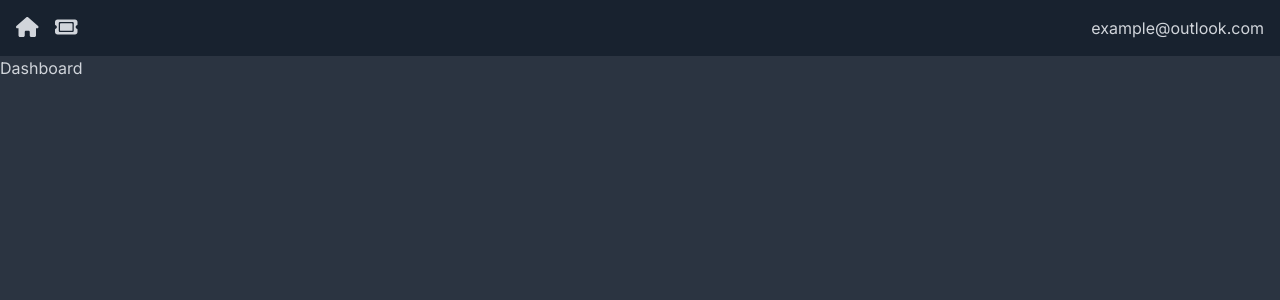
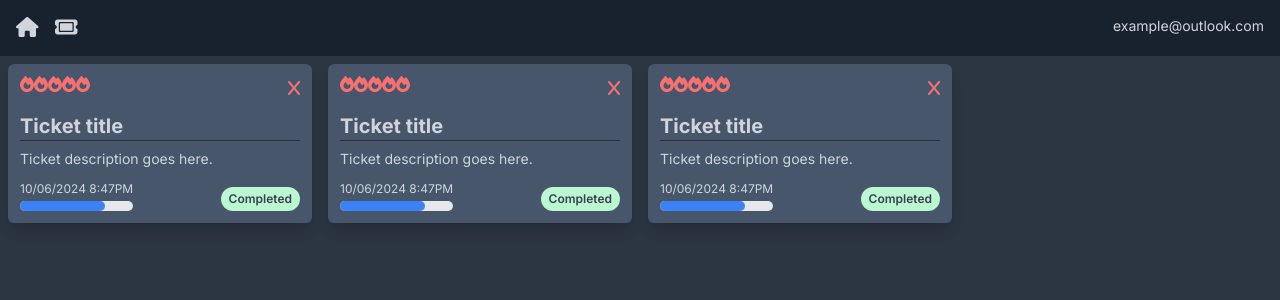
Before and after one commit to koduli/ticket-flow, a Next.js app: page / in a window 1280 px wide. Shown: the top 300 px of the page. Built offline with nearby package versions, Linux system fonts and the light colour scheme.

Commit message:
added basic dashboard layout

```diff
--- /dev/null
+++ b/app/(components)/Delete.jsx
@@ -0,0 +1,13 @@
+import { FontAwesomeIcon } from "@fortawesome/react-fontawesome";
+import { faX } from "@fortawesome/free-solid-svg-icons";
+
+const Delete = () => {
+  return (
+    <FontAwesomeIcon
+      icon={faX}
+      className="text-red-400 hover:cursor-pointer hover:text-red-200"
+    />
+  );
+};
+
+export default Delete;
--- /dev/null
+++ b/app/(components)/Priority.jsx
@@ -0,0 +1,16 @@
+import { FontAwesomeIcon } from "@fortawesome/react-fontawesome";
+import { faFire } from "@fortawesome/free-solid-svg-icons";
+
+const Priority = () => {
+  return (
+    <div className="flex justify-start align-baseline">
+      <FontAwesomeIcon icon={faFire} className="text-red-400" />
+      <FontAwesomeIcon icon={faFire} className="text-red-400" />
+      <FontAwesomeIcon icon={faFire} className="text-red-400" />
+      <FontAwesomeIcon icon={faFire} className="text-red-400" />
+      <FontAwesomeIcon icon={faFire} className="text-red-400" />
+    </div>
+  );
+};
+
+export default Priority;
--- /dev/null
+++ b/app/(components)/Progress.jsx
@@ -0,0 +1,12 @@
+const Progress = () => {
+  return (
+    <div className="w-full bg-gray-200 rounded-full h-2.5">
+      <div
+        className="bg-blue-500 h-2.5 rounded-full"
+        style={{ width: "75%" }}
+      ></div>
+    </div>
+  );
+};
+
+export default Progress;
--- /dev/null
+++ b/app/(components)/Status.jsx
@@ -0,0 +1,9 @@
+const Status = () => {
+  return (
+    <span className="inline-block rounded-full px-2 py-1 text-xs font-semibold text-gray-700 bg-green-200">
+      Completed
+    </span>
+  );
+};
+
+export default Status;
--- /dev/null
+++ b/app/(components)/Ticket.jsx
@@ -0,0 +1,32 @@
+import Delete from "./Delete";
+import Priority from "./Priority";
+import Progress from "./Progress";
+import Status from "./Status";
+
+const Ticket = () => {
+  return (
+    <div className="flex flex-col bg-card hover:bg-card-hover rounded-md shadow-lg p-3 m-2">
+      <div className="flex mb-3">
+        <Priority />
+        <div className="ml-auto">
+          <Delete />
+        </div>
+      </div>
+      <h4>Ticket title</h4>
+      <hr className="h-px border-0 bg-page mb-2" />
+      <p className="whitespace-pre-wrap">Ticket description goes here.</p>
+      <div className="flex-grow"></div>
+      <div className="flex mt-2">
+        <div className="flex flex-col">
+          <p className="text-xs my-1">10/06/2024 8:47PM</p>
+          <Progress />
+        </div>
+        <div className="ml-auto flex items-end">
+          <Status />
+        </div>
+      </div>
+    </div>
+  );
+};
+
+export default Ticket;
--- a/app/globals.css
+++ b/app/globals.css
@@ -1,6 +1,39 @@
 @tailwind base;
 @tailwind components;
 @tailwind utilities;
+
+@layer base {
+  h1,
+  h2,
+  h3,
+  h4,
+  h5,
+  h6 {
+    @apply font-bold;
+  }
+
+  h1 {
+    @apply text-4xl;
+  }
+  h2 {
+    @apply text-3xl;
+  }
+  h3 {
+    @apply text-2xl;
+  }
+  h4 {
+    @apply text-xl;
+  }
+  h5 {
+    @apply text-lg;
+  }
+  h6 {
+    @apply text-base;
+  }
+  p {
+    @apply text-sm text-defaukt-text;
+  }
+}
 
 @layer components {
   .icon {
--- a/app/page.jsx
+++ b/app/page.jsx
@@ -1,5 +1,15 @@
+import Ticket from "./(components)/Ticket";
+
 const Dashboard = () => {
-  return <div>Dashboard</div>;
+  return (
+    <div className="padding-5">
+      <div className="lg:grid grid-cols-2 xl:grid-cols-4">
+        <Ticket />
+        <Ticket />
+        <Ticket />
+      </div>
+    </div>
+  );
 };
 
 export default Dashboard;
```
